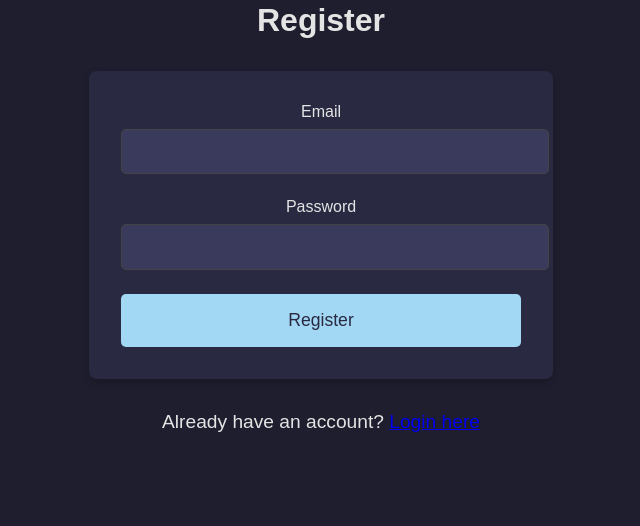
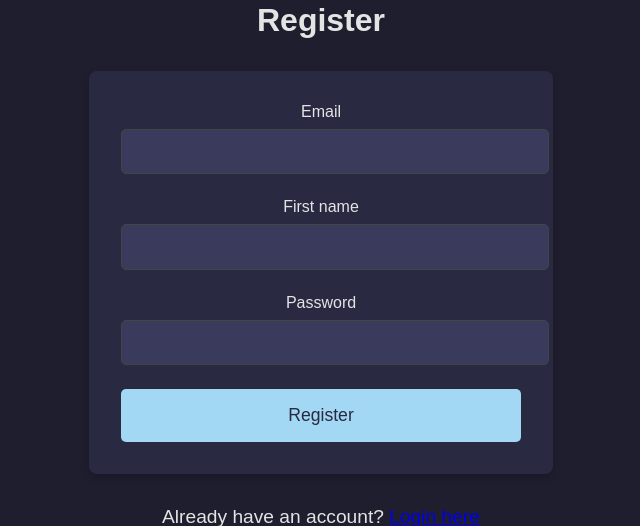
Before and after one commit to Cxdyr/SongWall, a Flask app: page /register in a window 1280 px wide. Shown: the part 134-660 px from the top of the page, without its empty margins (319-959 px from the left). Run offline with Flask 3, Linux system fonts and the light colour scheme.

Commit message:
Added user_firstname to users table, and models.py creation of database when ran

```diff
--- a/app/app.py
+++ b/app/app.py
@@ -1,5 +1,5 @@
 from flask import Flask, app, render_template, request, jsonify, redirect, url_for, flash
-from flask_login import LoginManager, login_user, login_required, logout_user
+from flask_login import LoginManager, login_user, login_required, logout_user, current_user
 from api_auth import get_access_token
 from config import Config
 from models import User, db
@@ -37,6 +37,7 @@ def register():
     if request.method == 'POST':
         email = request.form['email']
         password = request.form['password']
+        first_name = request.form['first_name']
 
         # Check if email already exists
         existing_user = User.query.filter_by(email=email).first()
@@ -47,6 +48,7 @@ def register():
         # Create new user and set hashed password
         new_user = User(email=email)
         new_user.set_password(password)  # Hash  password
+        new_user.set_firstname(first_name)
 
         # Add user to the session and commit
         db.session.add(new_user)
@@ -78,7 +80,8 @@ def login():
 
 @app.route('/dashboard')
 def dashboard():
-    return render_template('dashboard.html')
+    user_name = current_user.first_name
+    return render_template('dashboard.html', user_name=user_name)
 
 
 
--- a/app/templates/dashboard.html
+++ b/app/templates/dashboard.html
@@ -7,6 +7,7 @@
     <title>Songwall Dashboard</title>
 </head>
 <body>
+    <h1>Welcome to your Songwall, {{user_name}}.</h1>
 
 </body>
 </html>
--- a/app/templates/register.html
+++ b/app/templates/register.html
@@ -24,6 +24,9 @@
                 <label for="email">Email</label>
                 <input type="email" id="email" name="email" required>
 
+                <label for="first_name">First name</label>
+                <input id="first_name" name="first_name" required>
+
                 <label for="password">Password</label>
                 <input type="password" id="password" name="password" required>
 
```
Also changed, not shown: app/models.py (+15 -2 lines).
